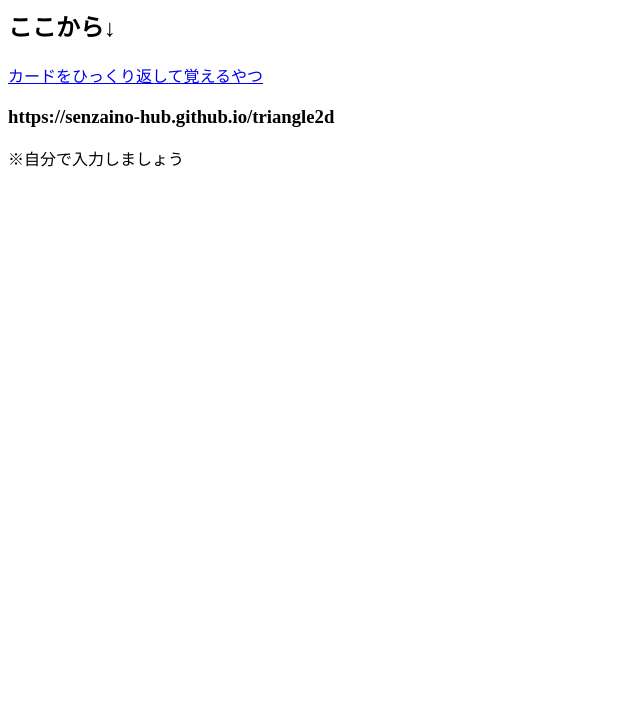
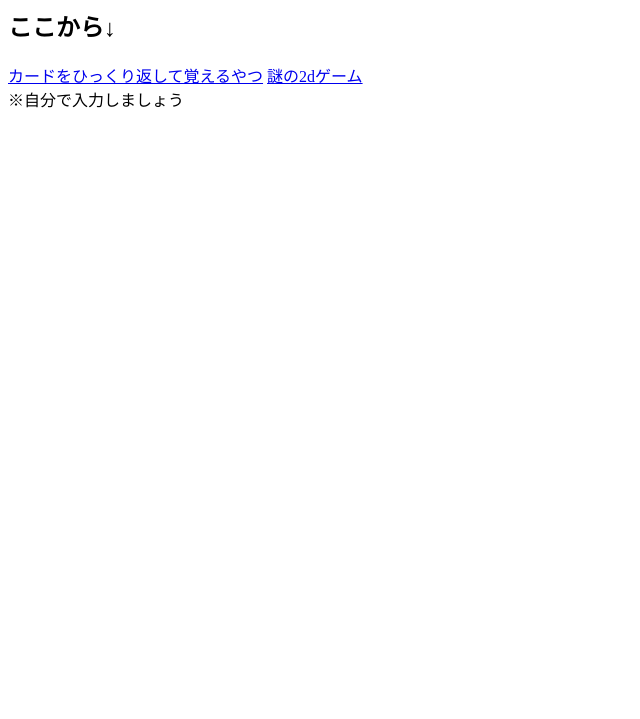
Before and after one commit to senzaino-hub/senzaino-hub.github.io, a plain HTML site: page index.html in a window 1280 px wide. Shown: the part 81-800 px from the top of the page, without its empty margins (0-640 px from the left). Drawn offline with Linux system fonts and the light colour scheme.

Commit message:
Update index.html

```diff
--- a/index.html
+++ b/index.html
@@ -8,7 +8,7 @@
 	  <h1 id="a">ここがホームページ！</h1>
 	  <h2>ここから↓</h2>
 	  <a href="https://senzaino-hub.github.io/oboeruyatu">カードをひっくり返して覚えるやつ</a>
-	  <h3>https://senzaino-hub.github.io/triangle2d</h3>
+	  <a href="https://senzaino-hub.github.io/triangle2d">謎の2dゲーム</a>
 	  <div>※自分で入力しましょう</div>
 	</body>
 </html>
```
